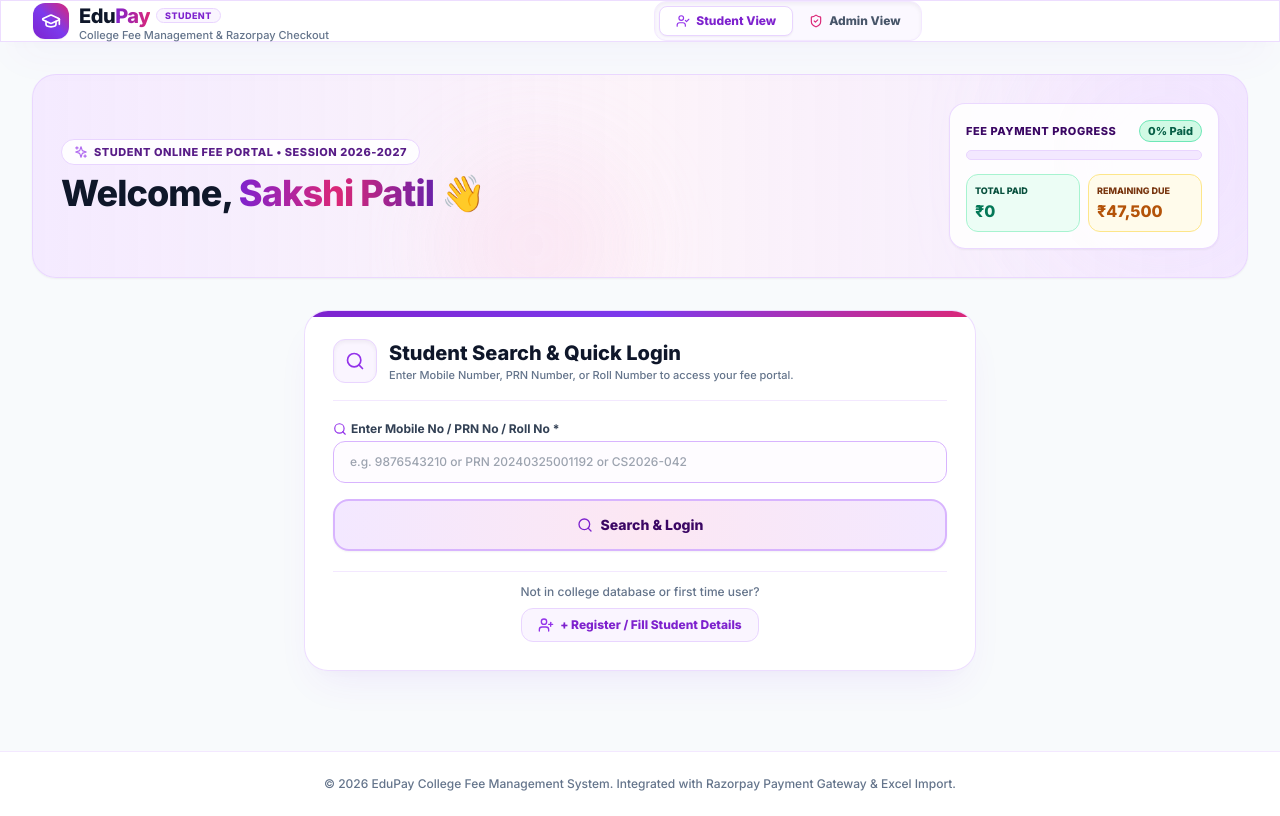
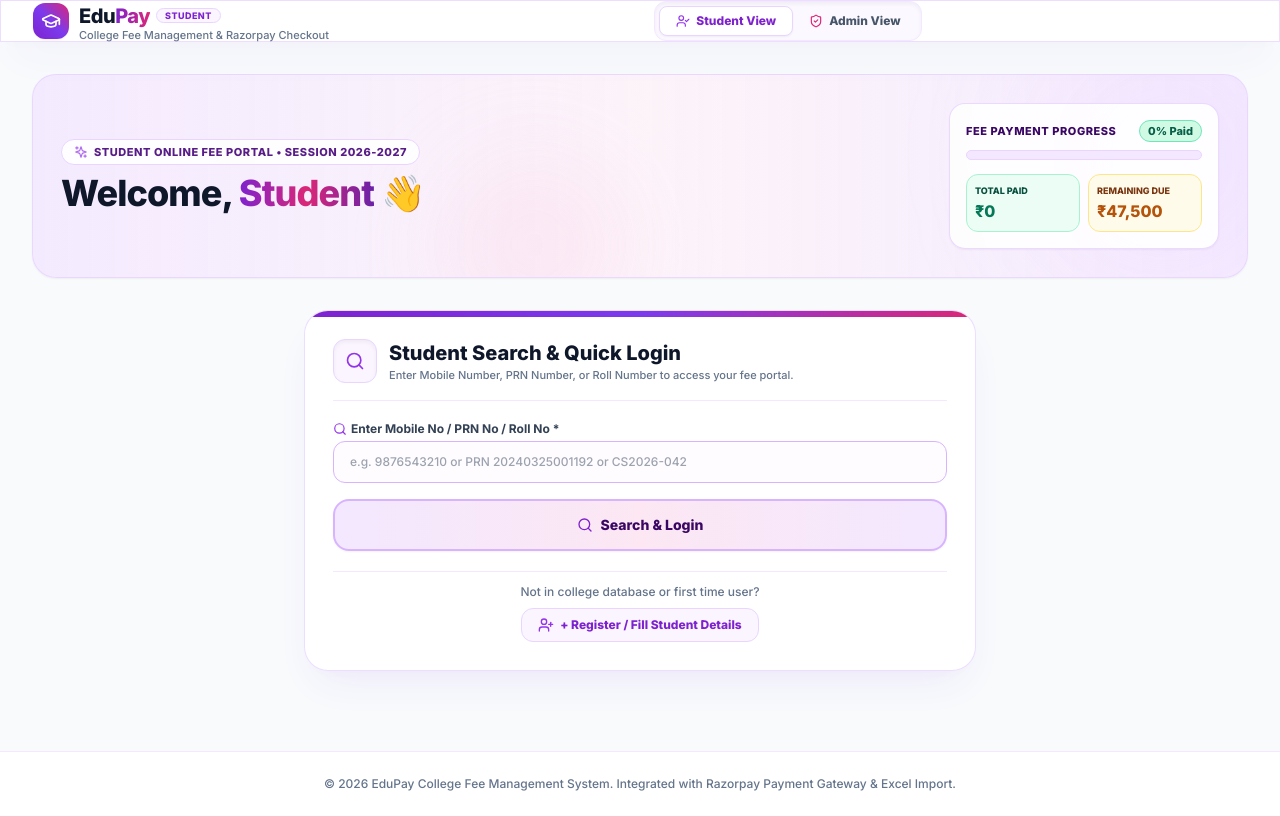
Before and after one commit to sakshimohite2909-spec/fees, a React (Vite) app: page / in a window 1280 px wide. Built offline with nearby package versions, Linux system fonts and the light colour scheme.

Commit message:
Reset StudentDashboard view back to Search and Login screen on Logout

```diff
--- a/src/components/StudentDashboard.jsx
+++ b/src/components/StudentDashboard.jsx
@@ -59,12 +59,12 @@ export default function StudentDashboard({
   const [semester, setSemester] = useState(existingProfile?.educationDetails?.semester || '5th Semester');
 
   // Track if mobile number has been submitted to open the student details page
-  const [isMobileSubmitted, setIsMobileSubmitted] = useState(!!existingProfile?.mobile);
+  const [isMobileSubmitted, setIsMobileSubmitted] = useState(!!currentUser && !!existingProfile?.mobile);
   const [showEditForm, setShowEditForm] = useState(false);
 
-  // Sync state if currentUser changes
+  // Sync state if currentUser changes or when user logs out
   useEffect(() => {
-    if (existingProfile) {
+    if (currentUser && existingProfile) {
       setMobileInput(existingProfile.mobile || existingProfile.educationDetails?.mobile || '');
       setSelectedCourse(getNormalizedCourse(existingProfile.educationDetails?.course));
       setSelectedBranch(existingProfile.educationDetails?.branch || 'Computer Engineering');
@@ -76,6 +76,14 @@ export default function StudentDashboard({
       if (existingProfile.mobile) {
         setIsMobileSubmitted(true);
       }
+    } else if (!currentUser) {
+      // 🚀 Reset view back to Search & Login screen on Logout!
+      setIsMobileSubmitted(false);
+      setShowEditForm(false);
+      setShowRegistrationForm(false);
+      setSearchQueryInput('');
+      setFullName('');
+      setMobileInput('');
     }
   }, [currentUser, existingProfile]);
 
```
